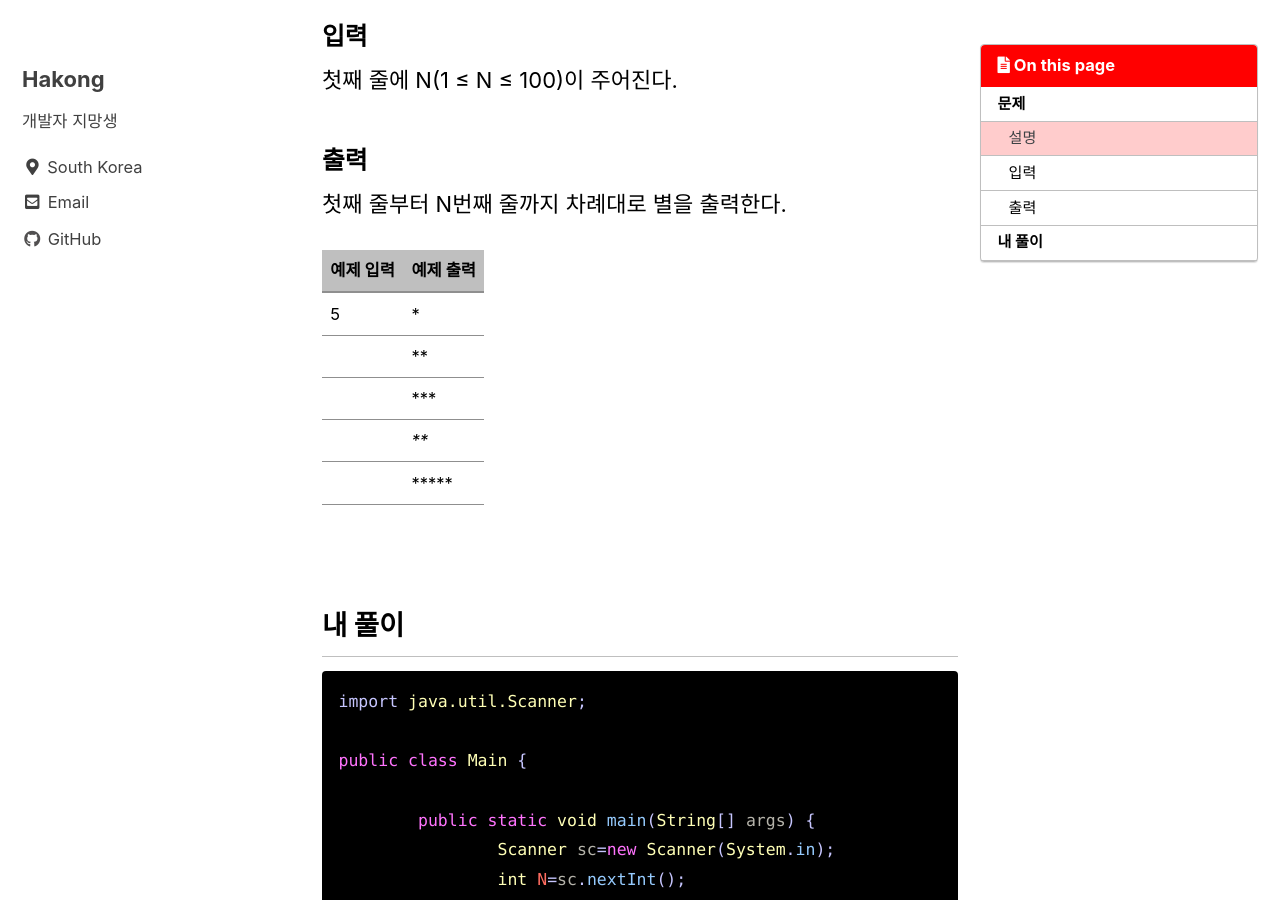
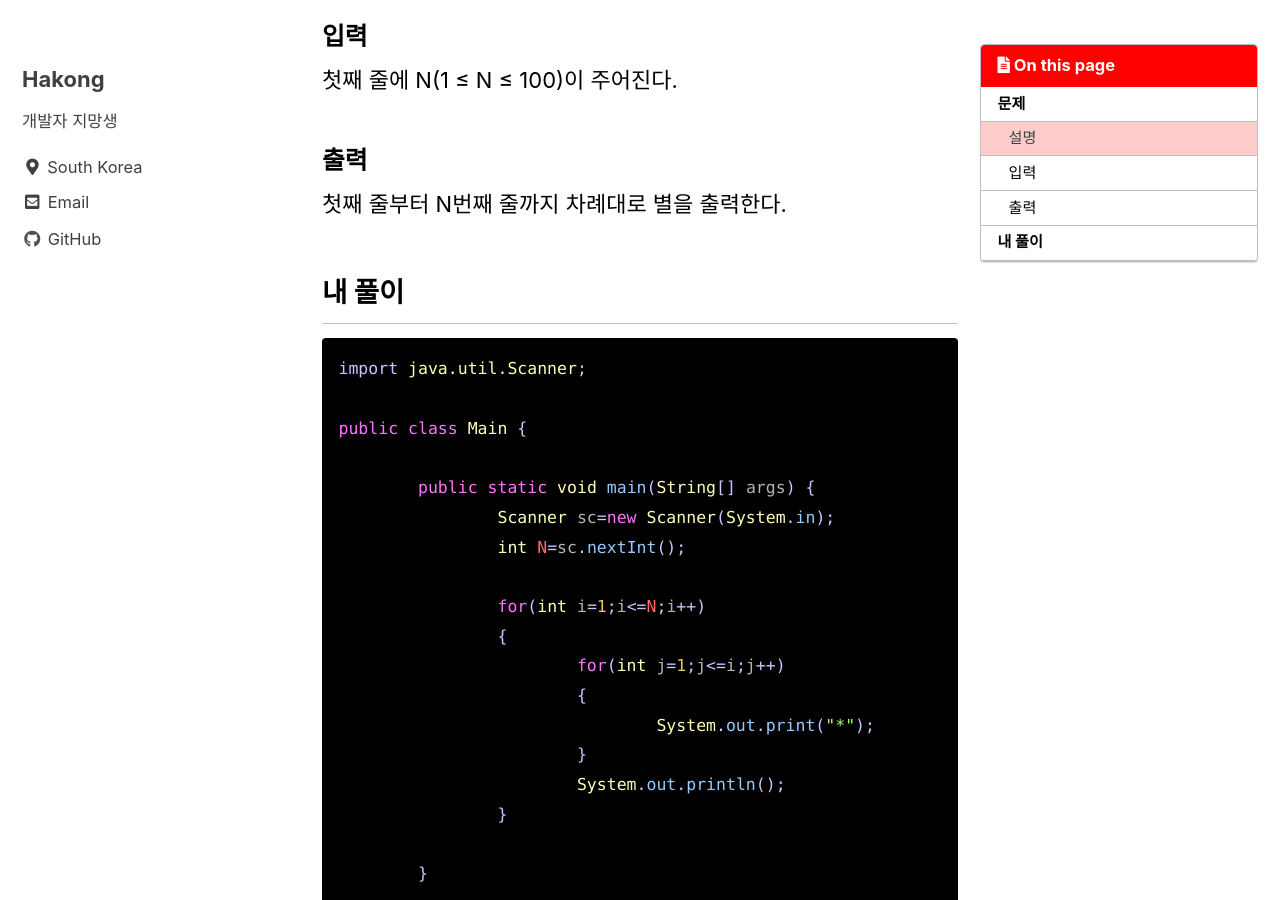
Before and after one commit to xxxjoyxxx/xxxjoyxxx.github.io, a Jekyll site: the page built from _posts/2022-12-14-1214test4.md, in a window 1280 px wide and 900 px high, scrolled down 593 px. Built offline with Jekyll 4.4.1, drawn with Linux system fonts in a browser that asks for light colours; cached includes are drawn as plain includes; some web fonts are replaced.

Commit message:
Update 2022-12-14-1214test4.md

```diff
--- a/_posts/2022-12-14-1214test4.md
+++ b/_posts/2022-12-14-1214test4.md
@@ -17,15 +17,6 @@ toc_sticky: true
 
 ### 출력
 첫째 줄부터 N번째 줄까지 차례대로 별을 출력한다.
-
-|예제 입력|예제 출력|
-|---|---|
-|5 | * |
-| | ** |
-| | *** |
-| | **** |
-| | ***** |
-
 <br/>
 
 ## 내 풀이
```
